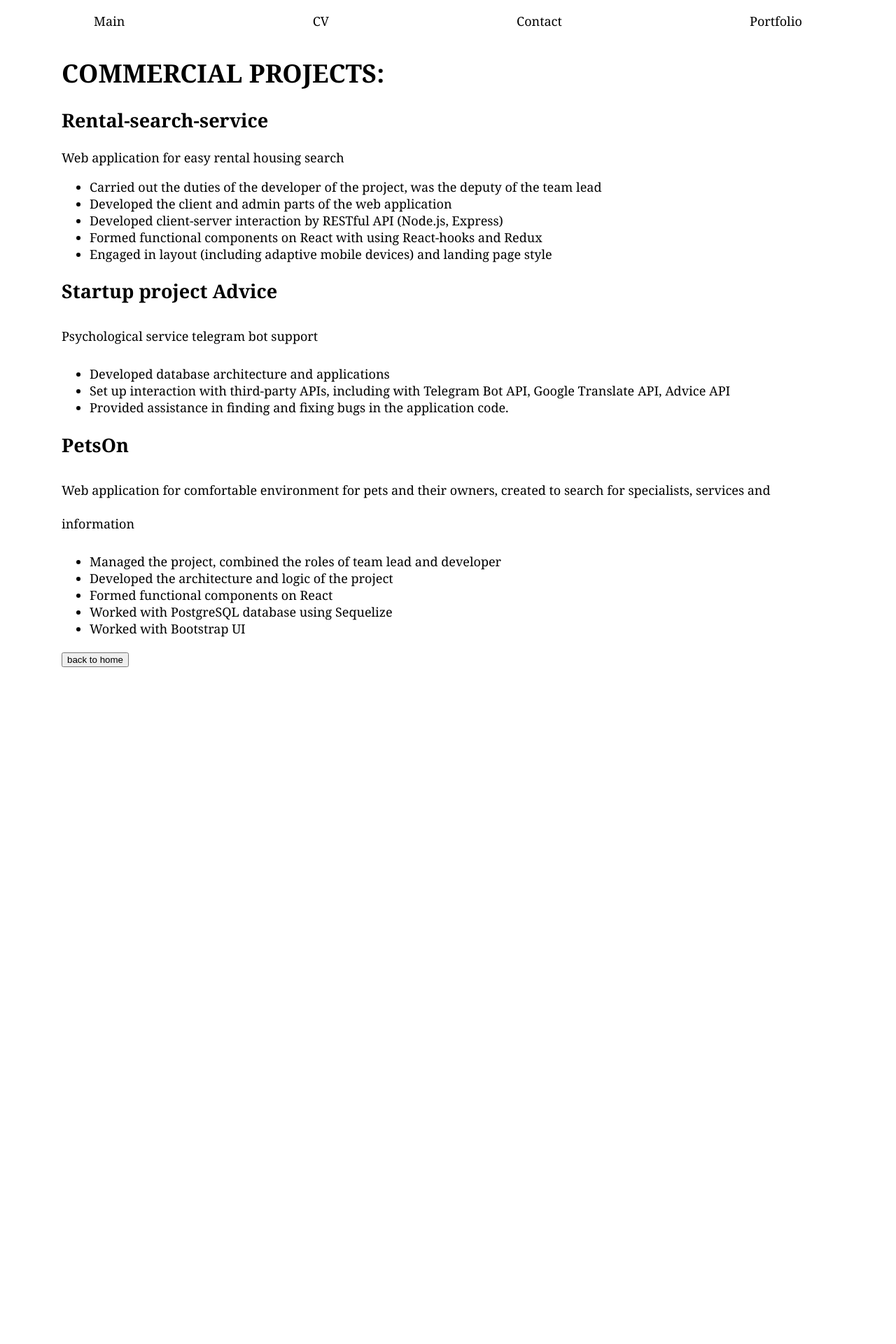
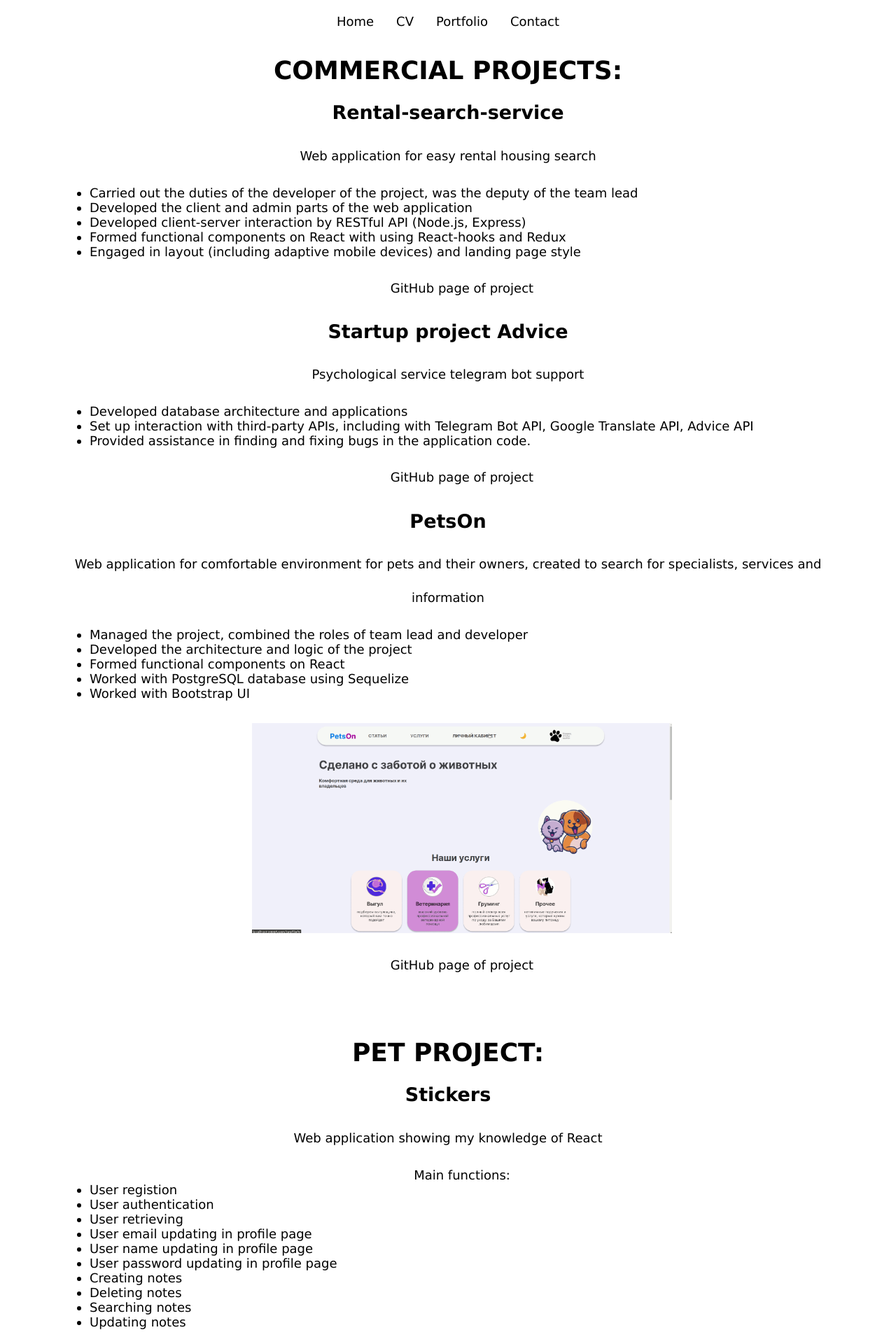
Before and after one commit to evgybarabanova/CV, a Next.js app: page /portfolio in a window 1280 px wide. Shown: the top 1920 px of the page at 70% size. Before the commit the page ends 1033 px from the top, so only its background shows below. Built offline with nearby package versions, Linux system fonts and the light colour scheme.

Commit message:
release 4

```diff
--- a/components/MainLayout.js
+++ b/components/MainLayout.js
@@ -11,10 +11,10 @@ export default function MainLayout({ children, title = 'App Evgenia Barabanova'
         <meta charSet='utf-8' />
       </Head>
       <nav className={classes.nav}>
-      <Link href="/"><a>Main</a></Link>
+      <Link href="/"><a>Home</a></Link>
         <Link href="/cv"><a>CV</a></Link>
+        <Link href="/portfolio"><a>Portfolio</a></Link>
         <Link href="/contact"><a>Contact</a></Link>
-        <Link href="/portfolio"><a>Portfolio</a></Link>
       </nav>
       <main className={classes.main}>
         {children}
--- a/pages/contact.js
+++ b/pages/contact.js
@@ -1,6 +1,5 @@
 import Router from 'next/router'
 import Link from 'next/link'
-// import Head from 'next/head'
 import MainLayout from '../components/MainLayout'
 
 export default function Contact() {
@@ -12,7 +11,7 @@ export default function Contact() {
   return (
     <MainLayout title='Contact Page'>
       <div className='mainPage'>
-        <h1>My contact</h1>
+        <h1>MY CONTACT</h1>
         <ul className='contact-icon'>
           <button><Link href='https://api.whatsapp.com/send/?phone=79271906392&text=Hello%2C+Evgenia'>Phone</Link></button>
           <button><Link href='https://github.com/evgybarabanova'>GitHub</Link></button>
@@ -20,7 +19,7 @@ export default function Contact() {
           <button><Link href='https://t.me/EVGYBAR'>Telegram</Link></button>
           <button><Link href='mailto:evgybarabanova@gmail.com'>Email</Link></button>
         </ul>
-        <button onClick={linkClickHandle}> back to home</button>
+        <button onClick={linkClickHandle} className='button-click'> back to home</button>
       </div>
 
     </MainLayout>
--- a/pages/portfolio.js
+++ b/pages/portfolio.js
@@ -1,5 +1,5 @@
 import Router from 'next/router'
-import Head from 'next/head'
+import Link from 'next/link'
 import MainLayout from '../components/MainLayout'
 
 export default function Portfolio() {
@@ -10,14 +10,11 @@ export default function Portfolio() {
 
   return (
     <MainLayout title='Portfolio Page'>
+      <div className='portfolio-page'>
+        <h1>COMMERCIAL PROJECTS:</h1>
 
-      <h1>
-        COMMERCIAL PROJECTS:
-      </h1>
-      <h2>
-        Rental-search-service
-      </h2>
-      Web application for easy rental housing search
+        <h2>Rental-search-service</h2>
+        <p>Web application for easy rental housing search</p>
         <ul>
           <li>Carried out the duties of the developer of the project, was the
             deputy of the team lead</li>
@@ -26,7 +23,11 @@ export default function Portfolio() {
           <li>Formed functional components on React with using React-hooks and Redux</li>
           <li>Engaged in layout (including adaptive
             mobile devices) and landing page style</li>
+            <p>
+          <Link href="https://github.com/evgybarabanova/Rental-search-service"><a>GitHub page of project</a></Link>
+          </p>
         </ul>
+
         <h2>Startup project Advice</h2>
         <p>Psychological service telegram bot support</p>
         <ul>
@@ -35,7 +36,11 @@ export default function Portfolio() {
             with Telegram Bot API, Google Translate API, Advice API</li>
           <li>Provided assistance in finding and fixing bugs in the
             application code.</li>
+            <p>
+          <Link href="https://github.com/evgybarabanova/Telegram-Bot-Advice"><a>GitHub page of project</a></Link>
+          </p>
         </ul>
+
         <h2>PetsOn</h2>
         <p>Web application for comfortable environment
           for pets and their owners, created to search for
@@ -47,8 +52,28 @@ export default function Portfolio() {
           <li>Formed functional components on React</li>
           <li>Worked with PostgreSQL database using Sequelize</li>
           <li>Worked with Bootstrap UI</li>
+          <img className='gif' src="gif.gif" alt='gif'/>
+          <p>
+          <Link href="https://github.com/evgybarabanova/PetsOn"><a>GitHub page of project</a></Link>
+          </p>
         </ul>
-      <button onClick={linkClickHandle}> back to home</button>
+        <h1  className='h1'>PET PROJECT:</h1>
+        <h2>Stickers</h2>
+        <p>Web application showing my knowledge of React</p>
+        <ul> Main functions:
+          <li>User registion </li>
+          <li>User authentication</li>
+          <li>User retrieving</li>
+          <li>User email updating in profile page</li>
+          <li>User name updating in profile page</li>
+          <li>User password updating in profile page</li>
+          <li>Creating notes</li>
+          <li>Deleting notes</li>
+          <li>Searching notes</li>
+          <li>Updating notes</li>
+        </ul>
+      </div>
+      <button onClick={linkClickHandle} className='button-click'> back to home</button>
     </MainLayout>
   )
 }
--- a/styles/MainLayout.module.scss
+++ b/styles/MainLayout.module.scss
@@ -4,12 +4,7 @@
  font-family: Georgia, 'Times New Roman', Times, serif;
 }
 
-.main ul contact-icon{
-display: flex;
-justify-content: center;
-}
-
-.main img {
+.pic {
 height: 350px;
 width: 300px;
 float:left;
@@ -31,17 +26,15 @@ color: rgb(127, 136, 255);
   top: 0;
   right: 0;
   display: flex;
-  justify-content: space-around;
+  justify-content: center;
+  gap: 2rem;
   align-items: center;
   font-size:large;
   font-family: Georgia, 'Times New Roman', Times, serif;
+  background-color: #fff;
 }
 
-.nav a {
+.nav a, .main a {
   color: black;
   text-decoration: none;
 }
-
-.Link{
-  text-decoration: none;
-}
--- a/styles/global.scss
+++ b/styles/global.scss
@@ -0,0 +1,45 @@
+*{
+font-family: Verdana, Geneva, Tahoma, sans-serif;
+text-align: center;
+}
+
+.contact-icon{
+  margin-top: 4rem;
+  display: flex;
+  justify-content: space-between;
+}
+
+.contact-icon button{
+  border: none;
+  background-color: transparent;
+  font-size: large;
+}
+
+.button-click{
+    border: none;
+    background-color: transparent;
+    font-size: large;
+    margin-top: 4rem;
+}
+
+.link{
+  text-decoration: none;
+}
+
+.li{
+  text-align: left;
+}
+
+.portfolio-page li{
+text-align: left;
+}
+
+.h1{
+  margin-top: 5rem;
+}
+
+.gif{
+  height: 300px;
+  width: 600px;
+  margin-top: 2rem;
+}
```
Also changed, not shown: pages/cv.js (+11 -12 lines), pages/index.js (+8 -7 lines), public/gif.gif (added), styles/cv.module.scss (added). Lines whose indentation alone changed are shown as unchanged.
